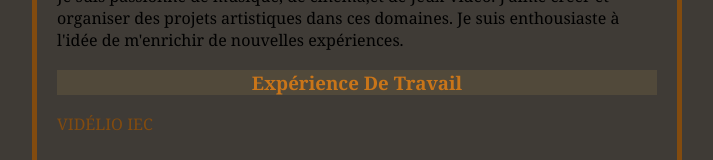
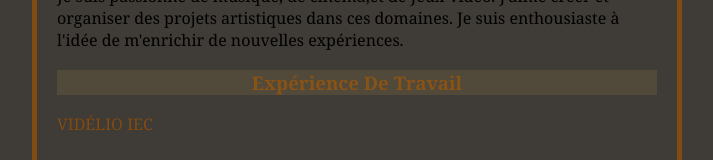
Before and after one commit to Lildu/cv, a plain HTML site: page index.html in a window 1280 px wide. Shown: the part 306-466 px from the top of the page, without its empty margins (283-996 px from the left). Drawn offline with Linux system fonts and the light colour scheme.

Commit message:
Update style.css

```diff
--- a/style.css
+++ b/style.css
@@ -12,7 +12,7 @@ h1
 h3{
     background-color: rgba(98, 85, 63, 0.55);
     text-align: center;
-    color: rgb(201, 117, 25);
+    color: rgb(138, 83, 22);
 }
 ul{
     /*text-align: center;*/
```
